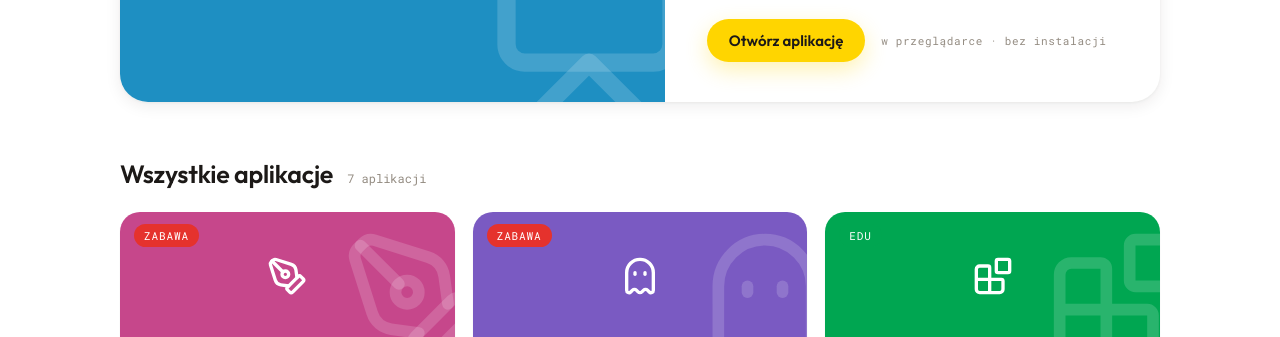
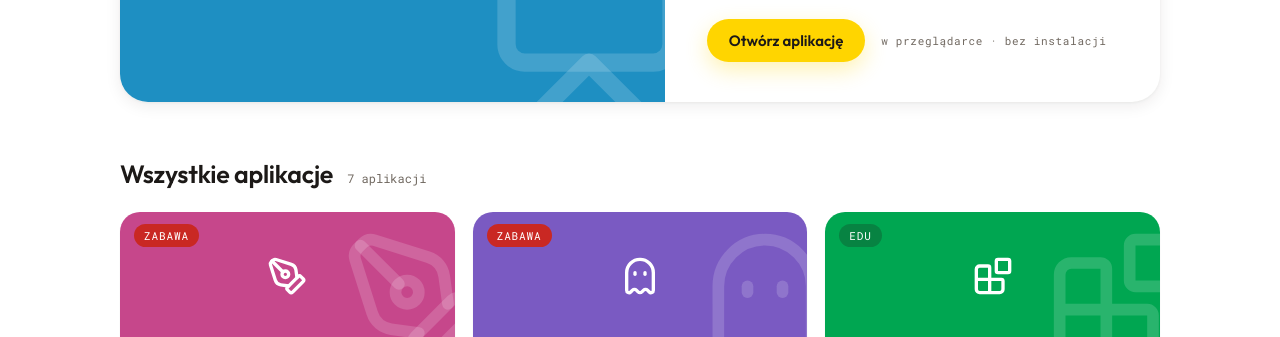
Before and after one commit to workszop/lab, a website: page index.html in a window 1280 px wide. Shown: the part 459-796 px from the top of the page. Drawn offline with nearby package versions, Linux system fonts and the light colour scheme.

Commit message:
style: adopt AA-contrast edulab tokens
Darker chip/panel fills (--blue/green/red-soft), --green-600 and --ink-3 so
small text reaches 4.5:1, and an ink focus ring that shows on yellow buttons.

Co-Authored-By: Claude Opus 5.5 <noreply@anthropic.com>

```diff
--- a/drawme/style.css
+++ b/drawme/style.css
@@ -48,7 +48,7 @@
   /* Ink — warm near-black text & lines */
   --ink:      #1C1917;   /* primary text               */
   --ink-2:    #57534E;   /* secondary text             */
-  --ink-3:    #948C82;   /* muted / placeholder        */
+  --ink-3:    #716961;   /* muted / placeholder        */
   --line:     #EDE7D2;   /* hairline borders           */
   --line-2:   #DDD4B6;   /* stronger borders           */
 
@@ -68,19 +68,19 @@
   /* Blue — secondary (panels, chips, correct / selected state) */
   --blue:      #1E8FC2;
   --blue-600:  #177AA8;
-  --blue-soft: #1E8FC2;
+  --blue-soft: #177AA8;
   --blue-ink:  #FFFFFF;
 
   /* Green — secondary support (chips, success) */
   --green:      #00A651;
-  --green-600:  #009444;
-  --green-soft: #00A651;
+  --green-600:  #078342;
+  --green-soft: #078342;
   --green-ink:  #FFFFFF;
 
   /* Red — danger / important / wrong (use sparingly) */
   --red:      #E5322D;
   --red-600:  #C92823;
-  --red-soft: #E5322D;
+  --red-soft: #C92823;
   --red-ink:  #FFFFFF;
 
   /* Legacy role aliases — older edulab apps use these names */
@@ -98,10 +98,10 @@
   --play-coral:  #E5322D;
 
   /* ---- Semantic ---- */
-  --success:      #00A651;  --success-soft: #00A651;  --success-ink: #FFFFFF;
+  --success:      #00A651;  --success-soft: #078342;  --success-ink: #FFFFFF;
   --warning:      #FFD500;  --warning-soft: #FFD500;  --warning-ink: #1C1917;
-  --danger:       #E5322D;  --danger-soft:  #E5322D;  --danger-ink:  #FFFFFF;
-  --info:         #1E8FC2;  --info-soft:    #1E8FC2;  --info-ink:    #FFFFFF;
+  --danger:       #E5322D;  --danger-soft:  #C92823;  --danger-ink:  #FFFFFF;
+  --info:         #1E8FC2;  --info-soft:    #177AA8;  --info-ink:    #FFFFFF;
 
   /* ---- Functional aliases ---- */
   --bg:        var(--paper);
@@ -109,7 +109,7 @@
   --fg-muted:  var(--ink-2);
   --primary:   var(--yellow);
   --on-primary:#1C1917;      /* dark text on yellow */
-  --focus-ring: 0 0 0 3px color-mix(in srgb, var(--yellow) 45%, transparent);
+  --focus-ring: 0 0 0 2px var(--paper), 0 0 0 5px var(--ink);
 
   /* ============================================================
      SPACING  (4pt base)
--- a/index.html
+++ b/index.html
@@ -41,7 +41,7 @@
   /* Ink — warm near-black text & lines */
   --ink:      #1C1917;   /* primary text               */
   --ink-2:    #57534E;   /* secondary text             */
-  --ink-3:    #948C82;   /* muted / placeholder        */
+  --ink-3:    #716961;   /* muted / placeholder        */
   --line:     #EDE7D2;   /* hairline borders           */
   --line-2:   #DDD4B6;   /* stronger borders           */
 
@@ -61,19 +61,19 @@
   /* Blue — secondary (panels, chips, correct / selected state) */
   --blue:      #1E8FC2;
   --blue-600:  #177AA8;
-  --blue-soft: #1E8FC2;
+  --blue-soft: #177AA8;
   --blue-ink:  #FFFFFF;
 
   /* Green — secondary support (chips, success) */
   --green:      #00A651;
-  --green-600:  #009444;
-  --green-soft: #00A651;
+  --green-600:  #078342;
+  --green-soft: #078342;
   --green-ink:  #FFFFFF;
 
   /* Red — danger / important / wrong (use sparingly) */
   --red:      #E5322D;
   --red-600:  #C92823;
-  --red-soft: #E5322D;
+  --red-soft: #C92823;
   --red-ink:  #FFFFFF;
 
   /* Legacy role aliases — older edulab apps use these names */
@@ -91,10 +91,10 @@
   --play-coral:  #E5322D;
 
   /* ---- Semantic ---- */
-  --success:      #00A651;  --success-soft: #00A651;  --success-ink: #FFFFFF;
+  --success:      #00A651;  --success-soft: #078342;  --success-ink: #FFFFFF;
   --warning:      #FFD500;  --warning-soft: #FFD500;  --warning-ink: #1C1917;
-  --danger:       #E5322D;  --danger-soft:  #E5322D;  --danger-ink:  #FFFFFF;
-  --info:         #1E8FC2;  --info-soft:    #1E8FC2;  --info-ink:    #FFFFFF;
+  --danger:       #E5322D;  --danger-soft:  #C92823;  --danger-ink:  #FFFFFF;
+  --info:         #1E8FC2;  --info-soft:    #177AA8;  --info-ink:    #FFFFFF;
 
   /* ---- Functional aliases ---- */
   --bg:        var(--paper);
@@ -102,7 +102,7 @@
   --fg-muted:  var(--ink-2);
   --primary:   var(--yellow);
   --on-primary:#1C1917;      /* dark text on yellow */
-  --focus-ring: 0 0 0 3px color-mix(in srgb, var(--yellow) 45%, transparent);
+  --focus-ring: 0 0 0 2px var(--paper), 0 0 0 5px var(--ink);
 
   /* ============================================================
      SPACING  (4pt base)
```
Also changed, not shown: img/index.html (+9 -9 lines).
